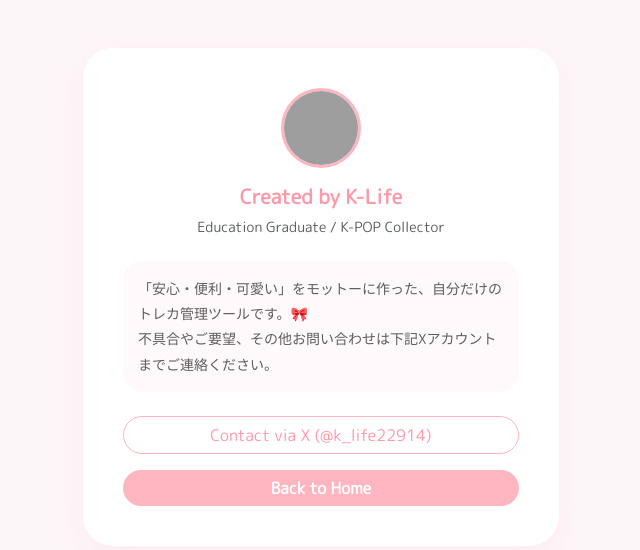
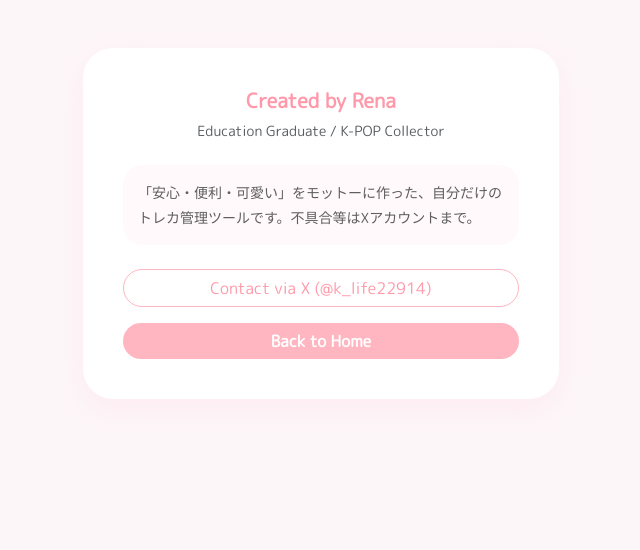
Before and after one commit to usaneko584/kpop-trade-manager, a FastAPI app: page /about in a window 1280 px wide. Shown: the top 550 px of the page, without its empty margins (319-959 px from the left). Run offline with FastAPI, Linux system fonts and the light colour scheme; parts of the project's set-up code (start-up, migrations or seed data) failed here and were passed over; grey boxes are pictures that could not be loaded.

Commit message:
Update about.html

```diff
--- a/templates/about.html
+++ b/templates/about.html
@@ -1,31 +1,13 @@
-
 <!DOCTYPE html>
 <html lang="ja">
 <head>
-    <meta charset="UTF-8">
-    <meta name="viewport" content="width=device-width, initial-scale=1.0">
-    <title>About - K-Trade List</title>
+    <meta charset="UTF-8"><meta name="viewport" content="width=device-width, initial-scale=1.0">
+    <title>About - K-Trade</title>
     <link href="https://cdn.jsdelivr.net/npm/bootstrap@5.3.0/dist/css/bootstrap.min.css" rel="stylesheet">
     <link href="https://fonts.googleapis.com/css2?family=M+PLUS+Rounded+1c&display=swap" rel="stylesheet">
-    <style>
-        body { background-color: #fdf6f9; font-family: 'M PLUS Rounded 1c', sans-serif; color: #5e5e5e; }
-        .profile-card { background: white; padding: 2.5rem; border-radius: 30px; box-shadow: 0 10px 30px rgba(255, 182, 193, 0.15); text-align: center; }
-        .creator-img { width: 80px; height: 80px; border-radius: 50%; border: 3px solid #ffb6c1; margin-bottom: 1rem; }
-    </style>
+    <style>body { background-color: #fdf6f9; font-family: 'M PLUS Rounded 1c', sans-serif; color: #5e5e5e; } .profile-card { background: white; padding: 2.5rem; border-radius: 30px; box-shadow: 0 10px 30px rgba(255, 182, 193, 0.15); text-align: center; }</style>
 </head>
 <body>
-<div class="container py-5" style="max-width: 500px;">
-    <div class="profile-card">
-        <img src="https://api.dicebear.com/7.x/adventurer/svg?seed=Rena" class="creator-img">
-        <h3 class="h5 fw-bold mb-2" style="color: #ff99aa;">Created by K-Life</h3>
-        <p class="small text-muted mb-4">Education Graduate / K-POP Collector</p>
-        <div class="text-start small mb-4" style="line-height: 1.8; background: #fff9fb; padding: 15px; border-radius: 20px;">
-            「安心・便利・可愛い」をモットーに作った、自分だけのトレカ管理ツールです。🎀<br>
-            不具合やご要望、その他お問い合わせは下記Xアカウントまでご連絡ください。
-        </div>
-        <a href="https://x.com/k_life22914" target="_blank" class="btn btn-outline-primary w-100 rounded-pill mb-3" style="border-color: #ffb6c1; color: #ff99aa;">Contact via X (@k_life22914)</a>
-        <a href="/" class="btn btn-primary w-100 rounded-pill" style="background-color: #ffb6c1; border: none; font-weight: bold;">Back to Home</a>
-    </div>
-</div>
+<div class="container py-5" style="max-width: 500px;"><div class="profile-card"><h3 class="h5 fw-bold mb-2" style="color: #ff99aa;">Created by Rena</h3><p class="small text-muted mb-4">Education Graduate / K-POP Collector</p><div class="text-start small mb-4" style="line-height: 1.8; background: #fff9fb; padding: 15px; border-radius: 20px;">「安心・便利・可愛い」をモットーに作った、自分だけのトレカ管理ツールです。不具合等はXアカウントまで。</div><a href="https://x.com/k_life22914" target="_blank" class="btn btn-outline-primary w-100 rounded-pill mb-3" style="border-color: #ffb6c1; color: #ff99aa;">Contact via X (@k_life22914)</a><a href="/" class="btn btn-primary w-100 rounded-pill" style="background-color: #ffb6c1; border: none; font-weight: bold;">Back to Home</a></div></div>
 </body>
 </html>
```
